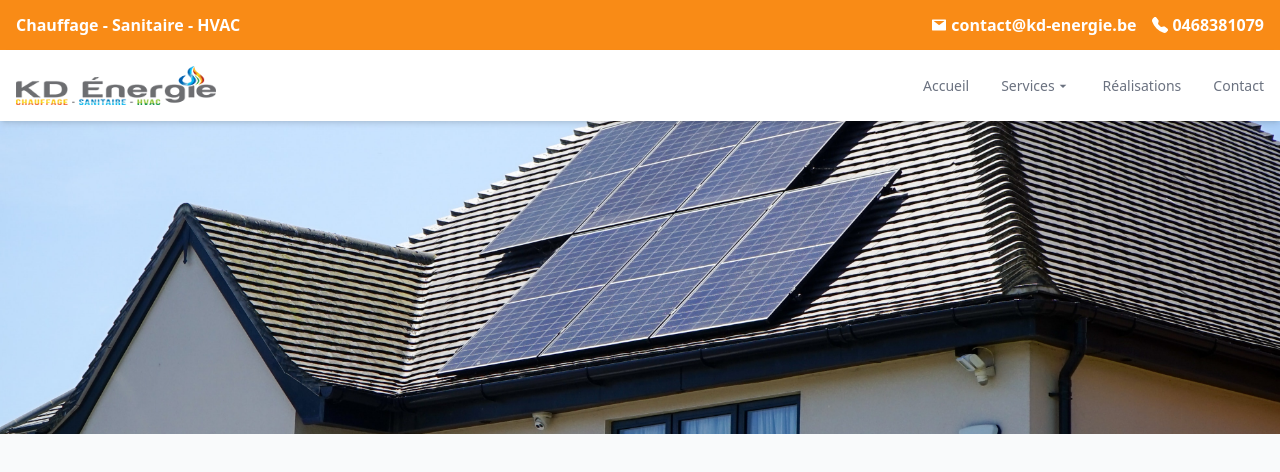
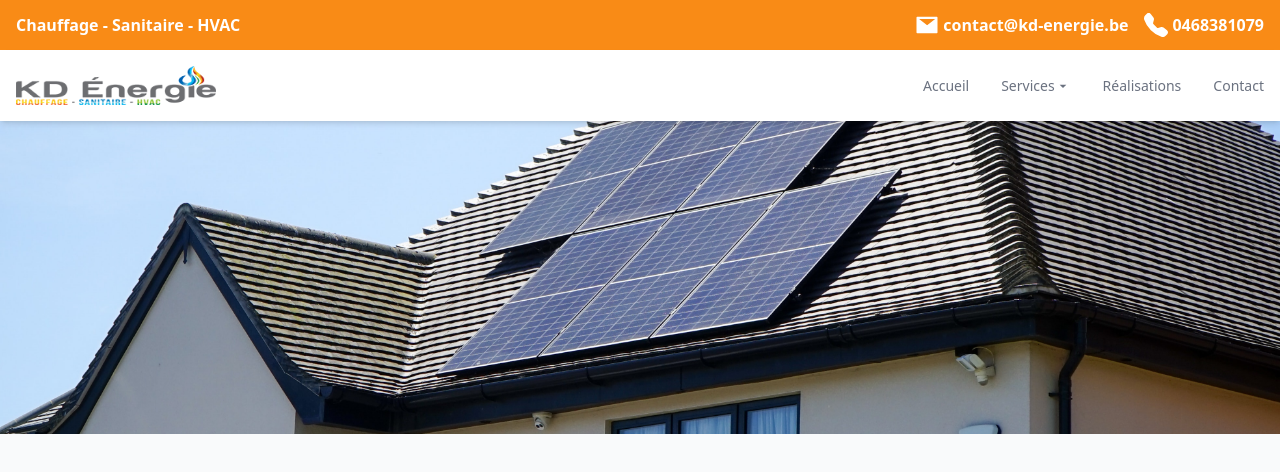
Before and after one commit to Soso-C/Kevin-Energie-Belgique, a Next.js app: page / in a window 1280 px wide. Shown: the top 472 px of the page. Built offline with nearby package versions, Linux system fonts and the light colour scheme.

Commit message:
update nav

```diff
--- a/components/topbarheader/TopBarHeader.js
+++ b/components/topbarheader/TopBarHeader.js
@@ -14,12 +14,12 @@ export default function TopBarHeader() {
         <ul className="flex space-x-4">
           <RightItem
             href={"mailto:contact@kd-energie.be"}
-            icon={<AiFillMail />}
+            icon={<AiFillMail className="h-6 w-6" />}
             text={"contact@kd-energie.be"}
           />
           <RightItem
             href={"tel:0468381079"}
-            icon={<BsFillTelephoneFill />}
+            icon={<BsFillTelephoneFill className="h-6 w-6" />}
             text={"0468381079"}
           />
         </ul>
@@ -33,7 +33,7 @@ const RightItem = ({ href, icon, text }) => {
     <li>
       <a href={href} className="flex items-center gap-1">
         {icon}
-        {text}
+        <span>{text}</span>
       </a>
     </li>
   );
```
Also changed, not shown: components/navbar/Navbar.js (+0 -41 lines).
